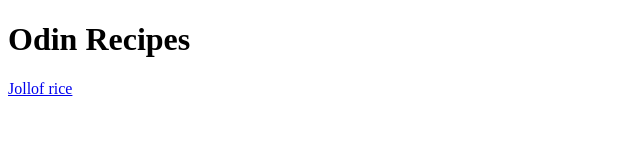
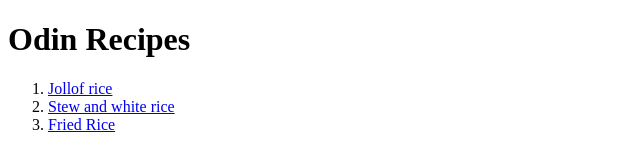
Before and after one commit to NERO1596/odin-recipes, a plain HTML site: page index.html in a window 1280 px wide. Shown: the whole page, without its empty margins (0-640 px from the left). Drawn offline with Linux system fonts and the light colour scheme.

Commit message:
Update index.html

```diff
--- a/index.html
+++ b/index.html
@@ -7,6 +7,10 @@
 </head>
 <body>
     <h1>Odin Recipes</h1>
-    <a href="recipes/jollof.html">Jollof rice</a>
+    <ol>
+        <li><a href="recipes/jollof.html">Jollof rice</a></li>
+        <li><a href="recipes/riceStew.html">Stew and white rice</a></li>
+        <li><a href="recipes/friedRice.html">Fried Rice</a></li>
+    </ol>
 </body>
 </html>
```
